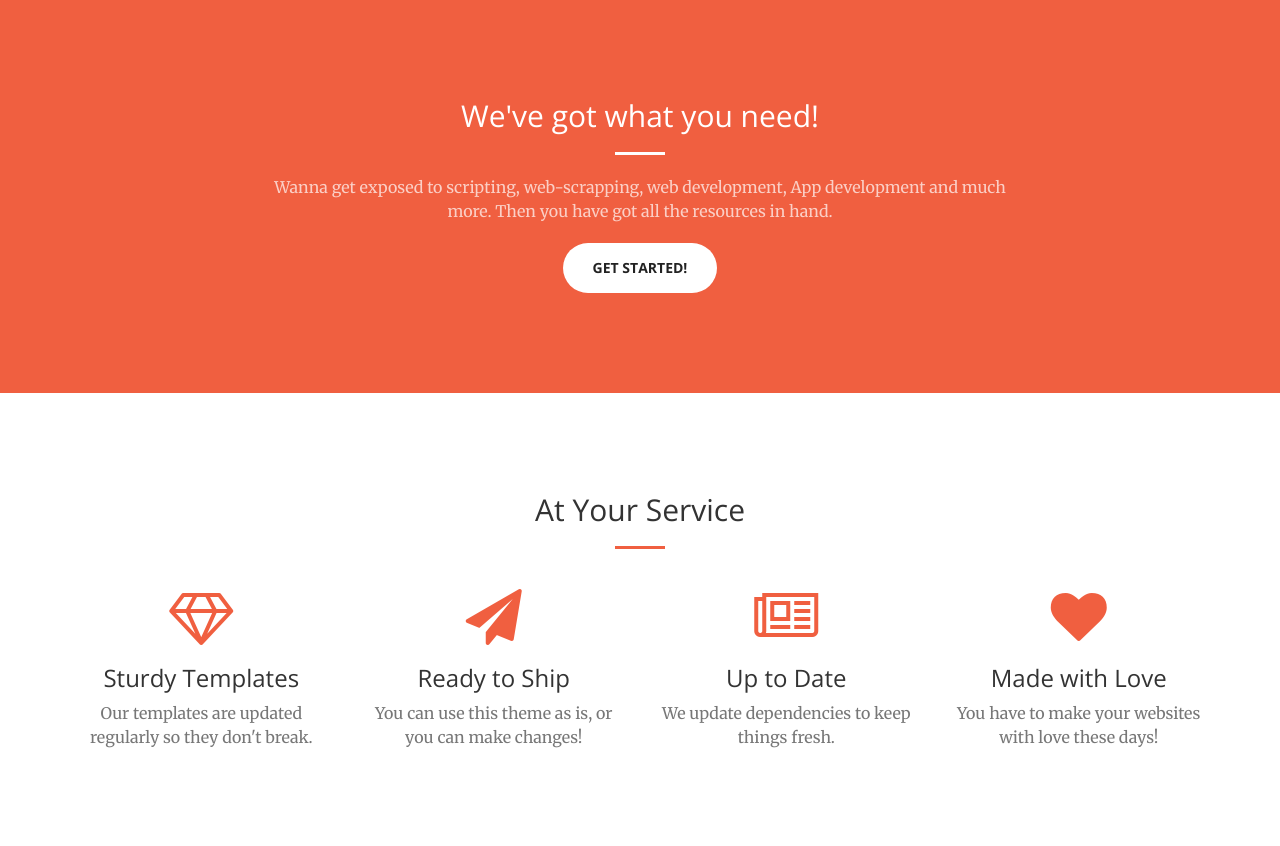
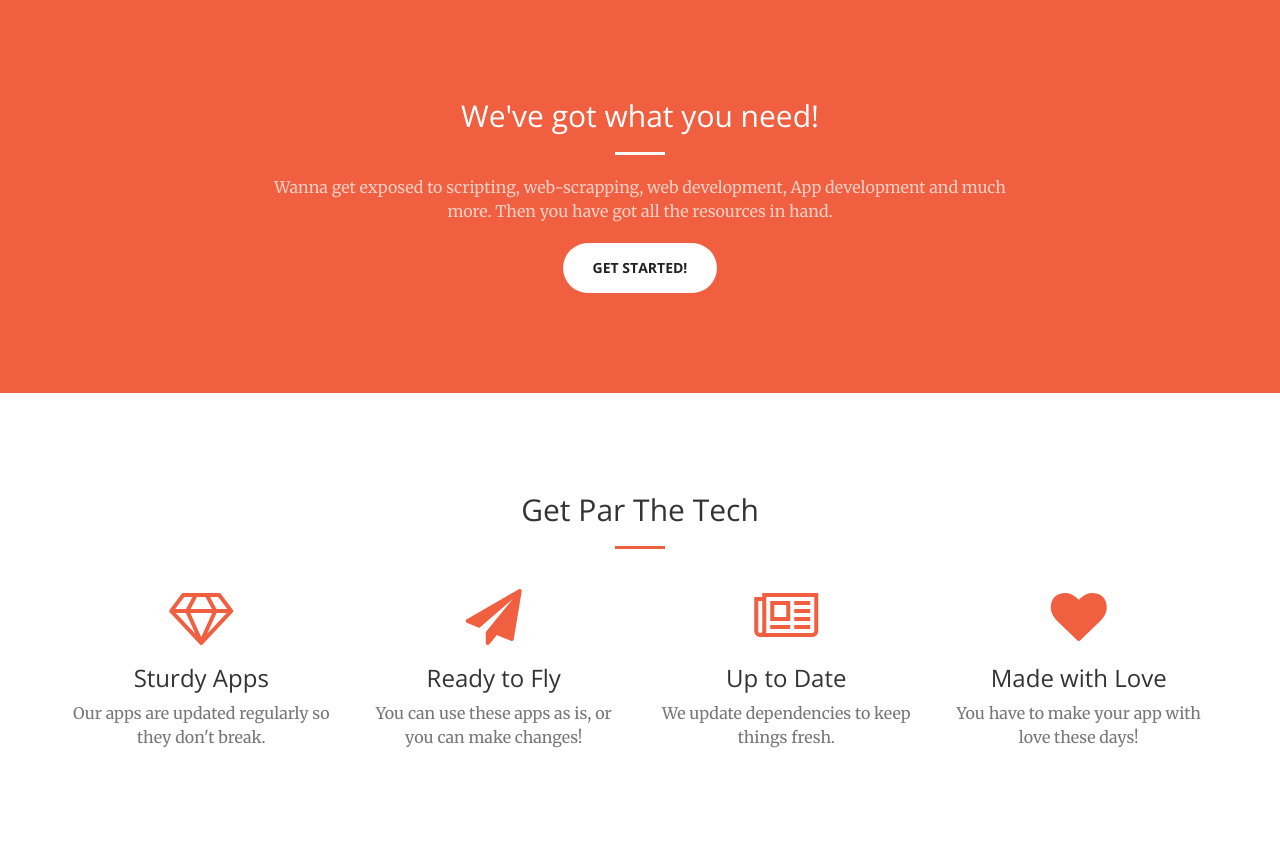
Before and after one commit to Ayush21298/apsoftz, a Django app: page / in a window 1280 px wide. Shown: the part 801-1647 px from the top of the page. Run offline with Django 3.2, Linux system fonts and the light colour scheme; some libraries are stand-ins or nearby versions.

Commit message:
My lists

```diff
--- a/apsoftz/templates/main/index.html
+++ b/apsoftz/templates/main/index.html
@@ -30,7 +30,7 @@
         <div class="container">
             <div class="row">
                 <div class="col-lg-12 text-center">
-                    <h2 class="section-heading">At Your Service</h2>
+                    <h2 class="section-heading">Get Par The Tech</h2>
                     <hr class="primary">
                 </div>
             </div>
@@ -40,15 +40,15 @@
                 <div class="col-lg-3 col-md-6 text-center">
                     <div class="service-box">
                         <i class="fa fa-4x fa-diamond text-primary sr-icons"></i>
-                        <h3>Sturdy Templates</h3>
-                        <p class="text-muted">Our templates are updated regularly so they don't break.</p>
+                        <h3>Sturdy Apps</h3>
+                        <p class="text-muted">Our apps are updated regularly so they don't break.</p>
                     </div>
                 </div>
                 <div class="col-lg-3 col-md-6 text-center">
                     <div class="service-box">
                         <i class="fa fa-4x fa-paper-plane text-primary sr-icons"></i>
-                        <h3>Ready to Ship</h3>
-                        <p class="text-muted">You can use this theme as is, or you can make changes!</p>
+                        <h3>Ready to Fly</h3>
+                        <p class="text-muted">You can use these apps as is, or you can make changes!</p>
                     </div>
                 </div>
                 <div class="col-lg-3 col-md-6 text-center">
@@ -62,7 +62,7 @@
                     <div class="service-box">
                         <i class="fa fa-4x fa-heart text-primary sr-icons"></i>
                         <h3>Made with Love</h3>
-                        <p class="text-muted">You have to make your websites with love these days!</p>
+                        <p class="text-muted">You have to make your app with love these days!</p>
                     </div>
                 </div>
             </div>
```
